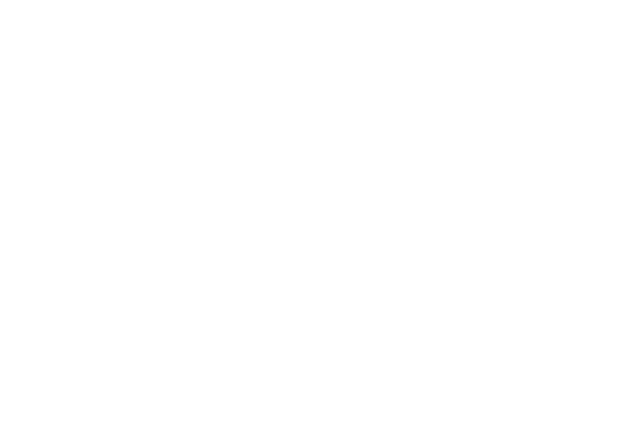
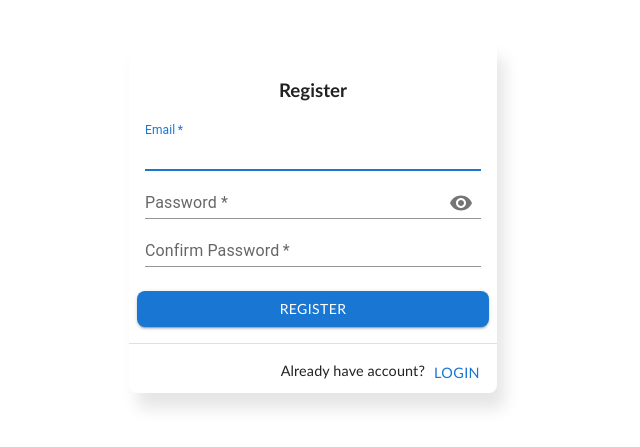
Before and after one commit to SebOra-WSEI/Destination_Spot, a React (Vite) app in the folder frontend/: page /register in a window 1280 px wide. Shown: the part 279-726 px from the top of the page, without its empty margins (327-967 px from the left). Built offline with nearby package versions, Linux system fonts and the light colour scheme.

Commit message:
Add some rules for registering

```diff
--- a/frontend/src/AppNavigator.tsx
+++ b/frontend/src/AppNavigator.tsx
@@ -2,10 +2,12 @@
 import { Route, Switch } from 'react-router';
 import { routeBuilder } from './utils/routes';
 import { Login } from './components/Authorization/Login/Login';
+import { Register } from './components/Authorization/Register/Register';
 
 export const AppNavigator: React.FC = () => (
   <Switch>
     <Route exact path={routeBuilder.default} component={Login} />
     <Route path={routeBuilder.login} component={Login} />
+    <Route path={routeBuilder.register} component={Register} />
   </Switch>
 );
--- a/frontend/src/components/Authorization/Form/AuthorizationForm.tsx
+++ b/frontend/src/components/Authorization/Form/AuthorizationForm.tsx
@@ -8,17 +8,19 @@
 } from '@mui/material';
 import React from 'react';
 import { FONT_FAMILY, MARGIN_TOP_CONTENT } from '../../../utils/consts';
-import { AuthorizationBody } from '../../../types/authorization';
+import { AuthBody } from '../../../types/authorization';
 import { PasswordInput } from './PasswordInput';
 import { useLocation } from 'react-router';
 import { routeBuilder } from '../../../utils/routes';
-import { CreateAccountButton } from './CreateAccountButton';
+import { PasswordCheckList } from '../PasswordValidation/PasswordCheckList';
+import { getPasswordValidationRules } from '../../../utils/getPasswordValidationRules';
 
 interface AuthorizationFormProps {
-  body: AuthorizationBody;
-  setBody: (body: AuthorizationBody) => void;
+  body: AuthBody;
+  setBody: (body: AuthBody) => void;
   handleSubmit: (event: React.FormEvent<HTMLFormElement>) => Promise<void>;
   header: string;
+  footer: React.ReactNode
 }
 
 export const AuthorizationForm: React.FC<AuthorizationFormProps> = ({
@@ -26,12 +28,12 @@
   setBody,
   handleSubmit,
   header,
+  footer
 }) => {
   const { pathname } = useLocation();
-  const { email, password } = body;
+  const { email, password, confirmPassword } = body;
 
-  const isLoginView =
-    pathname === routeBuilder.login || pathname === routeBuilder.default;
+  const isRegisterView = pathname === routeBuilder.register
 
   const handlePasswordChange = (
     evt: React.ChangeEvent<HTMLInputElement | HTMLTextAreaElement>
@@ -67,6 +69,26 @@
             password={password}
             handlePasswordChange={handlePasswordChange}
           />
+          {isRegisterView && (
+            <TextField
+              required
+              label='Confirm Password'
+              variant='standard'
+              type='password'
+              autoComplete='password'
+              value={confirmPassword}
+              fullWidth
+              onChange={(evt) =>
+                setBody({
+                  ...body,
+                  confirmPassword: evt.target.value,
+                })
+              }
+            />
+          )}
+          {isRegisterView && Boolean(password) && (
+            <PasswordCheckList rules={getPasswordValidationRules(password, confirmPassword)} />
+          )}
         </CardContent>
         <CardActions>
           <Button
@@ -78,7 +100,7 @@
             {header}
           </Button>
         </CardActions>
-        {isLoginView && <CreateAccountButton />}
+        {footer}
       </Card>
     </Box>
   );
--- a/frontend/src/components/Authorization/Login/Login.tsx
+++ b/frontend/src/components/Authorization/Login/Login.tsx
@@ -2,7 +2,7 @@
 import { useAppContextProvider } from '../../../AppProvider';
 import {
   AuthErrorResponse,
-  AuthorizationBody,
+  AuthBody,
   AuthResponse,
 } from '../../../types/authorization';
 import { AuthorizationForm } from '../Form/AuthorizationForm';
@@ -10,9 +10,10 @@
 import { endpoints, routeBuilder } from '../../../utils/routes';
 import { SeverityOption } from '../../../types/severity';
 import { useAuth } from '../../../utils/authorization';
+import { CreateAccountButton } from '../Form/CreateAccountButton';
 
 export const Login: React.FC = () => {
-  const [body, setBody] = useState<AuthorizationBody>({
+  const [body, setBody] = useState<AuthBody>({
     email: '',
     password: '',
   });
@@ -52,6 +53,7 @@
       setBody={setBody}
       handleSubmit={handleSubmit}
       header='Login'
+      footer={<CreateAccountButton />}
     />
   );
 };
--- /dev/null
+++ b/frontend/src/components/Authorization/PasswordValidation/PasswordCheckItem.tsx
@@ -0,0 +1,54 @@
+import React from 'react';
+import CheckCircleIcon from '@mui/icons-material/CheckCircle';
+import CancelIcon from '@mui/icons-material/Cancel';
+import { Grid } from '@mui/material';
+import { FONT_FAMILY } from '../../../utils/consts';
+import { green, red } from '@mui/material/colors';
+
+const FONT_SIZE = 12;
+
+interface PasswordChecksProps {
+  isValid: boolean;
+  label: string;
+}
+
+export const PasswordCheckItem: React.FC<PasswordChecksProps> = ({
+  isValid,
+  label,
+}) => (
+  <Grid item container style={styles.gridItem}>
+    <ValidIcons isValid={isValid} />
+    <label style={styles.label}>{label}</label>
+  </Grid>
+);
+
+const ValidIcons: React.FC<Pick<PasswordChecksProps, 'isValid'>> = ({
+  isValid,
+}) =>
+  isValid ? (
+    <CheckCircleIcon style={styles.checkIcon} />
+  ) : (
+    <CancelIcon style={styles.cancelIcon} />
+  );
+
+const styles = {
+  grid: {
+    marginTop: '0.8rem',
+  },
+  gridItem: {
+    marginTop: '0.1rem',
+  },
+  label: {
+    marginLeft: '0.2rem',
+    fontSize: FONT_SIZE,
+    fontFamily: FONT_FAMILY,
+  },
+  checkIcon: {
+    color: green[500],
+    fontSize: FONT_SIZE,
+  },
+  cancelIcon: {
+    color: red[500],
+    fontSize: FONT_SIZE,
+  },
+};
--- /dev/null
+++ b/frontend/src/components/Authorization/PasswordValidation/PasswordCheckList.tsx
@@ -0,0 +1,22 @@
+import { Grid } from '@mui/material';
+import React from 'react';
+import { PasswordCheckItem } from './PasswordCheckItem';
+import { PasswordRule } from '../../../utils/getPasswordValidationRules';
+
+export const PasswordCheckList: React.FC<{ rules: Array<PasswordRule> }> = ({
+  rules,
+}) => (
+  <Grid container direction='column' style={styles.grid}>
+    {rules.map(({ rule, label }) => (
+      <React.Fragment key={label}>
+        <PasswordCheckItem isValid={rule} label={label} />
+      </React.Fragment>
+    ))}
+  </Grid>
+);
+
+const styles = {
+  grid: {
+    marginTop: '0.8rem',
+  },
+}
--- /dev/null
+++ b/frontend/src/components/Authorization/Register/Register.tsx
@@ -0,0 +1,28 @@
+import React, { useState } from 'react';
+import { AuthorizationForm } from '../Form/AuthorizationForm';
+import { AuthBody } from '../../../types/authorization';
+import { RegisterFormFooter } from './RegisterFormFooter';
+
+export const Register: React.FC = () => {
+  const [body, setBody] = useState<AuthBody>({
+    email: '',
+    password: '',
+    confirmPassword: '',
+  });
+
+  const handleSubmit = async (
+    event: React.FormEvent<HTMLFormElement>
+  ): Promise<void> => {
+    event.preventDefault();
+  };
+
+  return (
+    <AuthorizationForm
+      body={body}
+      setBody={setBody}
+      handleSubmit={handleSubmit}
+      header='Register'
+      footer={<RegisterFormFooter />}
+    />
+  )
+}
--- /dev/null
+++ b/frontend/src/components/Authorization/Register/RegisterFormFooter.tsx
@@ -0,0 +1,46 @@
+import { Button, CardActions, Divider, Typography } from '@mui/material';
+import React from 'react';
+import { useHistory } from 'react-router';
+import { routeBuilder } from '../../../utils/routes';
+import { FONT_FAMILY } from '../../../utils/consts';
+
+
+export const RegisterFormFooter: React.FC = () => {
+  const history = useHistory()
+
+  const handleClick = (): void => history.push(routeBuilder.login)
+
+  return (
+    <>
+      <Divider style={styles.divider} />
+      <CardActions>
+        <Typography style={styles.loginMessage}>
+          Already have account?
+          <Button
+            onClick={handleClick}
+            size='small'
+            style={styles.loginMessageLink}
+          >
+            Login
+          </Button>
+        </Typography>
+      </CardActions>
+    </>
+  );
+}
+
+const styles = {
+  divider: {
+    margin: '0.3rem 0 0.5rem 0',
+  },
+  loginMessage: {
+    fontFamily: FONT_FAMILY,
+    marginLeft: 'auto',
+    fontSize: '0.9rem',
+  },
+  loginMessageLink: {
+    fontFamily: FONT_FAMILY,
+    fontSize: '0.9rem',
+    padding: 0,
+  },
+}
--- a/frontend/src/types/authorization.ts
+++ b/frontend/src/types/authorization.ts
@@ -1,8 +1,9 @@
 import { User } from './user';
 
-export interface AuthorizationBody {
+export interface AuthBody {
   email: string;
   password: string;
+  confirmPassword?: string;
 }
 
 interface ErrorData {
--- /dev/null
+++ b/frontend/src/utils/getPasswordValidationRules.ts
@@ -0,0 +1,31 @@
+export interface PasswordRule {
+  rule: boolean;
+  label: string;
+}
+
+export const getPasswordValidationRules = (
+  password: string,
+  confirmPassword?: string
+): Array<PasswordRule> => [
+  {
+    rule: /[A-Z]/.test(password),
+    label: 'One uppercase latter',
+  },
+  {
+    rule: /[0-9]/.test(password),
+    label: 'One number',
+  },
+  {
+    rule: /[^A-Za-z0-9]/.test(password),
+    label: 'One special character',
+  },
+  {
+    rule: password.length >= 8,
+    label: 'Min. 8 characters',
+  },
+  {
+    rule:
+      password !== '' && confirmPassword !== '' && password === confirmPassword,
+    label: 'Passwords match',
+  },
+];
```
